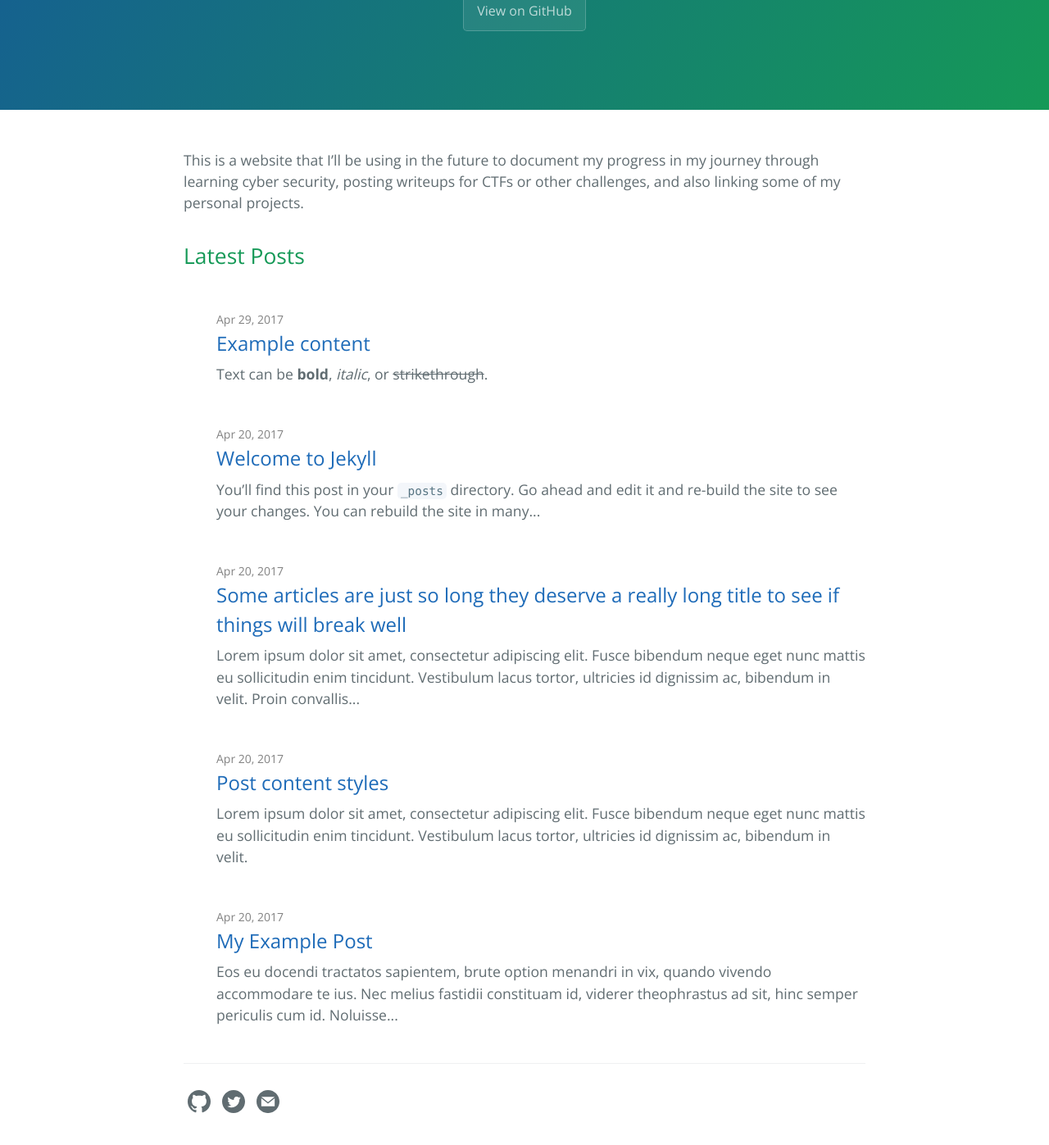
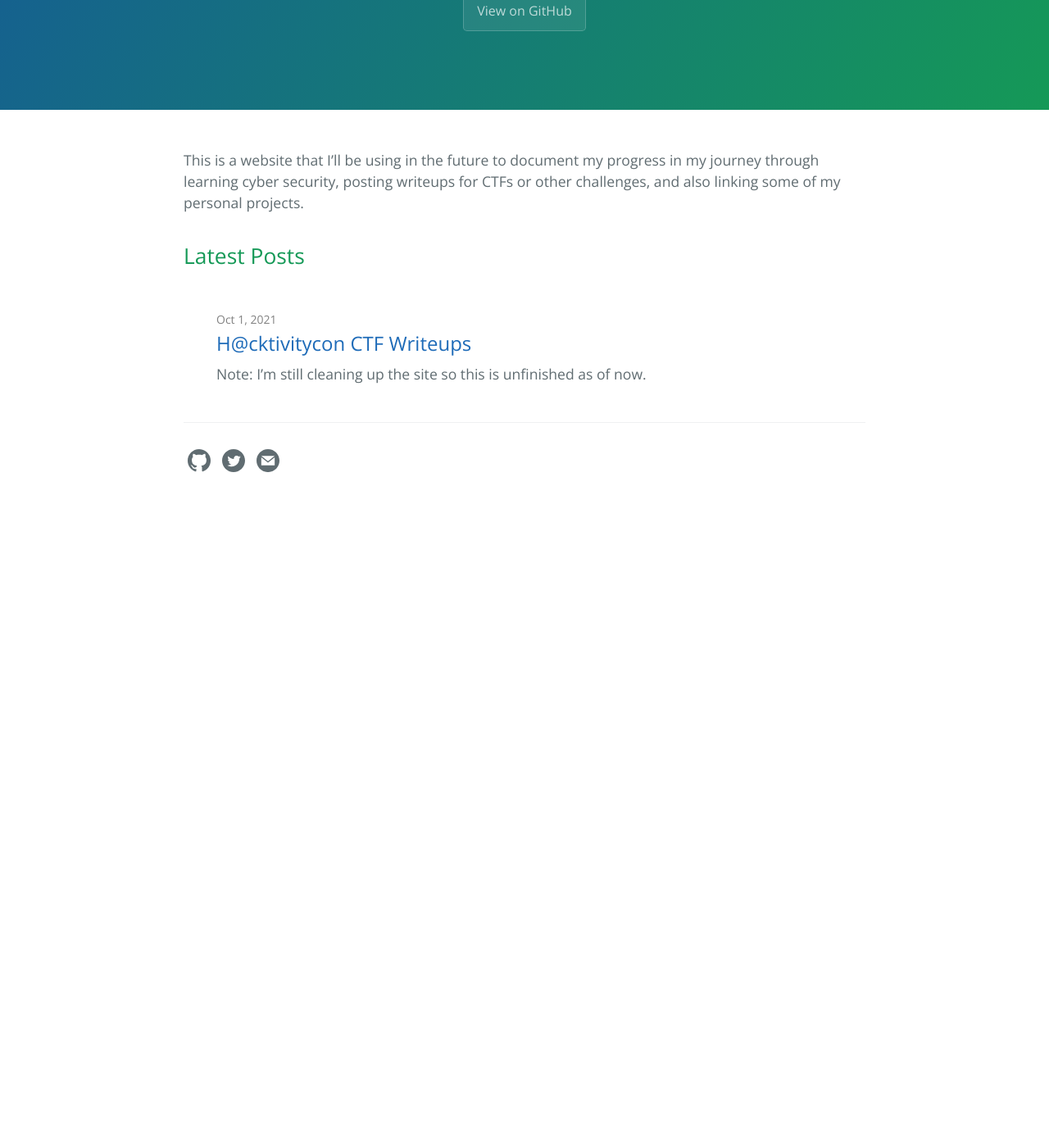
Before and after one commit to Glitch-Gecko/glitch-gecko.github.io, a Jekyll site: the page built from index.md, in a window 1280 px wide and 1400 px high, scrolled down 511 px. Shown: the top 1397 px of the window at 82% size. Built offline with Jekyll 4.4.1, drawn with Linux system fonts in a browser that asks for light colours; after the commit the page ends 1141 px from its top, so only the background shows below that; part of the change alters nothing that is shown.

Commit message:
First post

````diff
--- a/_layouts/default.html
+++ b/_layouts/default.html
@@ -70,7 +70,9 @@
 	    {% endif %}
             <h1 class="project-name">{{ page-title }}</h1>
             <h2 class="project-tagline">{{ page-tagline }}</h2>
+	    {% if page.layout == 'home' %}
             <a href="http://github.com/Ainchentmew2/ainchentmew2.github.io" class="btn">View on GitHub</a>
+	    {% endif %}
             {% if site.show_downloads %}
             <a href="{{ site.github.zip_url }}" class="btn">Download .zip</a>
             <a href="{{ site.github.tar_url }}" class="btn">Download .tar.gz</a>
--- a/_posts/2017-04-20-my-example-post.md
+++ /dev/null
@@ -1,12 +0,0 @@
----
-layout: post
----
-
-Eos eu docendi tractatos sapientem, brute option menandri in vix, quando vivendo accommodare te ius. Nec melius fastidii constituam id, viderer theophrastus ad sit, hinc semper periculis cum id. Noluisse postulant assentior est in, no choro sadipscing repudiandae vix. Vis in euismod delenit dignissim. Ex quod nostrum sit, suas decore animal id ius, nobis solet detracto quo te.
-
-{% comment %}
-Might you have an include in your theme? Why not try it here!
-{% include my-themes-great-include.html %}
-{% endcomment %}
-
-No laudem altera adolescens has, volumus lucilius eum no. Eam ei nulla audiam efficiantur. Suas affert per no, ei tale nibh sea. Sea ne magna harum, in denique scriptorem sea, cetero alienum tibique ei eos. Labores persequeris referrentur eos ei.
--- a/_posts/2017-04-20-post-content-styles.md
+++ /dev/null
@@ -1,90 +0,0 @@
----
-layout: post
-title: "Post content styles"
-tagline: "This post demonstrates post content styles"
-categories: junk
-image: /thumbnail-mobile.png
-author: "Bart Simpson"
-meta: "Springfield"
----
-
-Lorem ipsum dolor sit amet, consectetur adipiscing elit. Fusce bibendum neque eget nunc mattis eu sollicitudin enim tincidunt. Vestibulum lacus tortor, ultricies id dignissim ac, bibendum in velit.
-
-## Some great heading (h2)
-
-Proin convallis mi ac felis pharetra aliquam. Curabitur dignissim accumsan rutrum. In arcu magna, aliquet vel pretium et, molestie et arcu.
-
-Mauris lobortis nulla et felis ullamcorper bibendum. Phasellus et hendrerit mauris. Proin eget nibh a massa vestibulum pretium. Suspendisse eu nisl a ante aliquet bibendum quis a nunc. Praesent varius interdum vehicula. Aenean risus libero, placerat at vestibulum eget, ultricies eu enim. Praesent nulla tortor, malesuada adipiscing adipiscing sollicitudin, adipiscing eget est.
-
-## Another great heading (h2)
-
-Lorem ipsum dolor sit amet, consectetur adipiscing elit. Fusce bibendum neque eget nunc mattis eu sollicitudin enim tincidunt. Vestibulum lacus tortor, ultricies id dignissim ac, bibendum in velit.
-
-### Some great subheading (h3)
-
-Proin convallis mi ac felis pharetra aliquam. Curabitur dignissim accumsan rutrum. In arcu magna, aliquet vel pretium et, molestie et arcu. Mauris lobortis nulla et felis ullamcorper bibendum.
-
-Phasellus et hendrerit mauris. Proin eget nibh a massa vestibulum pretium. Suspendisse eu nisl a ante aliquet bibendum quis a nunc.
-
-### Some great subheading (h3)
-
-Praesent varius interdum vehicula. Aenean risus libero, placerat at vestibulum eget, ultricies eu enim. Praesent nulla tortor, malesuada adipiscing adipiscing sollicitudin, adipiscing eget est.
-
-> This quote will change your life. It will reveal the secrets of the universe, and all the wonders of humanity. Don't misuse it.
-
-Lorem ipsum dolor sit amet, consectetur adipiscing elit. Fusce bibendum neque eget nunc mattis eu sollicitudin enim tincidunt.
-
-### Some great subheading (h3)
-
-Vestibulum lacus tortor, ultricies id dignissim ac, bibendum in velit. Proin convallis mi ac felis pharetra aliquam. Curabitur dignissim accumsan rutrum.
-
-```html
-<html>
-  <head>
-  </head>
-  <body>
-    <p>Hello, World!</p>
-  </body>
-</html>
-```
-
-
-In arcu magna, aliquet vel pretium et, molestie et arcu. Mauris lobortis nulla et felis ullamcorper bibendum. Phasellus et hendrerit mauris.
-
-#### You might want a sub-subheading (h4)
-
-In arcu magna, aliquet vel pretium et, molestie et arcu. Mauris lobortis nulla et felis ullamcorper bibendum. Phasellus et hendrerit mauris.
-
-In arcu magna, aliquet vel pretium et, molestie et arcu. Mauris lobortis nulla et felis ullamcorper bibendum. Phasellus et hendrerit mauris.
-
-#### But it's probably overkill (h4)
-
-In arcu magna, aliquet vel pretium et, molestie et arcu. Mauris lobortis nulla et felis ullamcorper bibendum. Phasellus et hendrerit mauris.
-
-### Oh hai, an unordered list!!
-
-In arcu magna, aliquet vel pretium et, molestie et arcu. Mauris lobortis nulla et felis ullamcorper bibendum. Phasellus et hendrerit mauris.
-
-- First item, yo
-- Second item, dawg
-- Third item, what what?!
-- Fourth item, fo sheezy my neezy
-
-### Oh hai, an ordered list!!
-
-In arcu magna, aliquet vel pretium et, molestie et arcu. Mauris lobortis nulla et felis ullamcorper bibendum. Phasellus et hendrerit mauris.
-
-1. First item, yo
-2. Second item, dawg
-3. Third item, what what?!
-4. Fourth item, fo sheezy my neezy
-
-
-
-## Headings are cool! (h2)
-
-Proin eget nibh a massa vestibulum pretium. Suspendisse eu nisl a ante aliquet bibendum quis a nunc. Praesent varius interdum vehicula. Aenean risus libero, placerat at vestibulum eget, ultricies eu enim. Praesent nulla tortor, malesuada adipiscing adipiscing sollicitudin, adipiscing eget est.
-
-Praesent nulla tortor, malesuada adipiscing adipiscing sollicitudin, adipiscing eget est.
-
-Proin eget nibh a massa vestibulum pretium. Suspendisse eu nisl a ante aliquet bibendum quis a nunc.
--- a/_posts/2017-04-20-super-long-article.md
+++ /dev/null
@@ -1,11 +0,0 @@
----
-layout: post
-title: "Some articles are just so long they deserve a really long title to see if things will break well"
-categories: misc
----
-
-Lorem ipsum dolor sit amet, consectetur adipiscing elit. Fusce bibendum neque eget nunc mattis eu sollicitudin enim tincidunt. Vestibulum lacus tortor, ultricies id dignissim ac, bibendum in velit. Proin convallis mi ac felis pharetra aliquam. Curabitur dignissim accumsan rutrum. In arcu magna, aliquet vel pretium et, molestie et arcu. Mauris lobortis nulla et felis ullamcorper bibendum. Phasellus et hendrerit mauris. Proin eget nibh a massa vestibulum pretium. Suspendisse eu nisl a ante aliquet bibendum quis a nunc. Praesent varius interdum vehicula. Aenean risus libero, placerat at vestibulum eget, ultricies eu enim. Praesent nulla tortor, malesuada adipiscing adipiscing sollicitudin, adipiscing eget est.
-
-Lorem ipsum dolor sit amet, consectetur adipiscing elit. Fusce bibendum neque eget nunc mattis eu sollicitudin enim tincidunt. Vestibulum lacus tortor, ultricies id dignissim ac, bibendum in velit. Proin convallis mi ac felis pharetra aliquam. Curabitur dignissim accumsan rutrum. In arcu magna, aliquet vel pretium et, molestie et arcu. Mauris lobortis nulla et felis ullamcorper bibendum. Phasellus et hendrerit mauris. Proin eget nibh a massa vestibulum pretium. Suspendisse eu nisl a ante aliquet bibendum quis a nunc. Praesent varius interdum vehicula. Aenean risus libero, placerat at vestibulum eget, ultricies eu enim. Praesent nulla tortor, malesuada adipiscing adipiscing sollicitudin, adipiscing eget est.
-
-Lorem ipsum dolor sit amet, consectetur adipiscing elit. Fusce bibendum neque eget nunc mattis eu sollicitudin enim tincidunt. Vestibulum lacus tortor, ultricies id dignissim ac, bibendum in velit. Proin convallis mi ac felis pharetra aliquam. Curabitur dignissim accumsan rutrum. In arcu magna, aliquet vel pretium et, molestie et arcu. Mauris lobortis nulla et felis ullamcorper bibendum. Phasellus et hendrerit mauris. Proin eget nibh a massa vestibulum pretium. Suspendisse eu nisl a ante aliquet bibendum quis a nunc. Praesent varius interdum vehicula. Aenean risus libero, placerat at vestibulum eget, ultricies eu enim. Praesent nulla tortor, malesuada adipiscing adipiscing sollicitudin, adipiscing eget est.
--- a/_posts/2017-04-20-welcome-to-jekyll.md
+++ /dev/null
@@ -1,22 +0,0 @@
----
-layout: post
-title: "Welcome to Jekyll"
----
-You’ll find this post in your `_posts` directory. Go ahead and edit it and re-build the site to see your changes. You can rebuild the site in many different ways, but the most common way is to run `jekyll serve`, which launches a web server and auto-regenerates your site when a file is updated.
-
-To add new posts, simply add a file in the `_posts` directory that follows the convention `YYYY-MM-DD-name-of-post.ext` and includes the necessary front matter. Take a look at the source for this post to get an idea about how it works.
-
-Jekyll also offers powerful support for code snippets:
-
-{% highlight ruby %}
-def print_hi(name)
-  puts "Hi, #{name}"
-end
-print_hi('Tom')
-#=> prints 'Hi, Tom' to STDOUT.
-{% endhighlight %}
-
-Check out the [Jekyll docs][jekyll-docs] for more info on how to get the most out of Jekyll. File all bugs/feature requests at [Jekyll’s GitHub repo][jekyll-gh].
-
-[jekyll-docs]: http://jekyllrb.com/docs/home
-[jekyll-gh]:   https://github.com/jekyll/jekyll
--- a/_posts/2017-04-29-cayman-example-content.md
+++ /dev/null
@@ -1,124 +0,0 @@
----
-layout: post
-title: "Example content"
----
-
-Text can be **bold**, _italic_, or ~~strikethrough~~.
-
-[Link to another page: About]({{ '/about.html' | absolute_url }}).
-
-There should be whitespace between paragraphs.
-
-There should be whitespace between paragraphs. We recommend including a README, or a file with information about your project.
-
-# [](#header-1)Header 1
-
-This is a normal paragraph following a header. GitHub is a code hosting platform for version control and collaboration. It lets you and others work together on projects from anywhere.
-
-## [](#header-2)Header 2
-
-> This is a blockquote following a header.
->
-> When something is important enough, you do it even if the odds are not in your favor.
-
-### [](#header-3)Header 3
-
-```js
-// Javascript code with syntax highlighting.
-var fun = function lang(l) {
-  dateformat.i18n = require('./lang/' + l)
-  return true;
-}
-```
-
-```ruby
-# Ruby code with syntax highlighting
-GitHubPages::Dependencies.gems.each do |gem, version|
-  s.add_dependency(gem, "= #{version}")
-end
-```
-
-#### [](#header-4)Header 4
-
-*   This is an unordered list following a header.
-*   This is an unordered list following a header.
-*   This is an unordered list following a header.
-
-##### [](#header-5)Header 5
-
-1.  This is an ordered list following a header.
-2.  This is an ordered list following a header.
-3.  This is an ordered list following a header.
-
-###### [](#header-6)Header 6
-
-| head1        | head two          | three |
-|:-------------|:------------------|:------|
-| ok           | good swedish fish | nice  |
-| out of stock | good and plenty   | nice  |
-| ok           | good `oreos`      | hmm   |
-| ok           | good `zoute` drop | yumm  |
-
-### There's a horizontal rule below this.
-
-* * *
-
-### Here is an unordered list:
-
-*   Item foo
-*   Item bar
-*   Item baz
-*   Item zip
-
-### And an ordered list:
-
-1.  Item one
-1.  Item two
-1.  Item three
-1.  Item four
-
-### And a nested list:
-
-- level 1 item
-  - level 2 item
-  - level 2 item
-    - level 3 item
-    - level 3 item
-- level 1 item
-  - level 2 item
-  - level 2 item
-  - level 2 item
-- level 1 item
-  - level 2 item
-  - level 2 item
-- level 1 item
-
-### Small image
-
-![Octocat](https://github.githubassets.com/images/icons/emoji/octocat.png)
-
-### Large image
-
-![Branching](https://guides.github.com/activities/hello-world/branching.png)
-
-
-### Definition lists can be used with HTML syntax.
-
-<dl>
-<dt>Name</dt>
-<dd>Godzilla</dd>
-<dt>Born</dt>
-<dd>1952</dd>
-<dt>Birthplace</dt>
-<dd>Japan</dd>
-<dt>Color</dt>
-<dd>Green</dd>
-</dl>
-
-```
-Long, single-line code blocks should not wrap. They should horizontally scroll if they are too long. This line should be long enough to demonstrate this.
-```
-
-```
-The final element.
-```
--- /dev/null
+++ b/_posts/2021-10-1-Hacktivitycon-CTF.md
@@ -0,0 +1,33 @@
+---
+layout: post
+title: "H@cktivitycon CTF Writeups"
+author: Ainchentmew2
+---
+
+Note: I'm still cleaning up the site so this is unfinished as of now.
+
+# H@cktivitycon CTF
+
+Before now, I've had no experience in anything involving Cybersecurity, but when I heard about the CTF run by John Hammond, congon4tor, M_alpha, fumenoid, NightWolf, Blacknote, and CalebStewart, I figured it'd be a great learning experience for me.
+
+I spent several hours researching and learning, in hopes of building up my abilities before the CTF. When it came time to start, I felt like I'd be a little useless and not have much to bring to the team, but it turned out that I actually solved seven challenges, netting  me just over 1100 points.
+
+In this post, I'm going to be detailing my thought process and how I found each flag, based on the order I completed them in.
+
+## Tsunami
+#### Description: "Woah! It's a natural disaster! But something doesn't seem so natural about this big wave...
+
+Nobody on my team seemed interested in trying this one, as it involved an audio file and none of us had headphones. I figured maybe there was something hidden in the visualization in the wave itself, so I downloaded it and opened it in sonic visualiser. I couldn't find anything right away, but I looked at the spectrogram view and zoomed in a little towards the end, and the flag was right there in plaintext!
+
+## Bass 64
+#### Description: "It, uh... looks like someone bass-boosted this? Can you make any sense of it?"
+
+Downloading this file resulted in an ASCII text file with every letter represented as ASCII art. Based on the name and the hint, I assumed that it was encoded in base 64. Sure enough, I copied down the letters into a base 64 decoder, and got the flag!
+
+## Target Practice
+#### Description: "Can you hit a moving target?"
+
+This one was a gif that looked a little like a target with vibrating dots on the outside of the target. I split apart the frames of the gif, and noticed that frame 16 looked a little odd compared to the rest, based on the top left corner sticking out. I wondered what I could do with the image, and realized it looked a little like a QR code. Upon searching for circular QR codes, I found out that the image was actually a Maxi code, and scanning it gave the flag!
+
+## Butter Overflow
+#### Description: "Can you overflow this right?"
````
Also changed, not shown: 12 other files.
